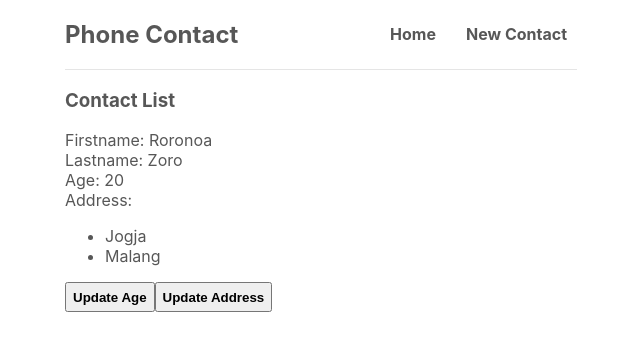
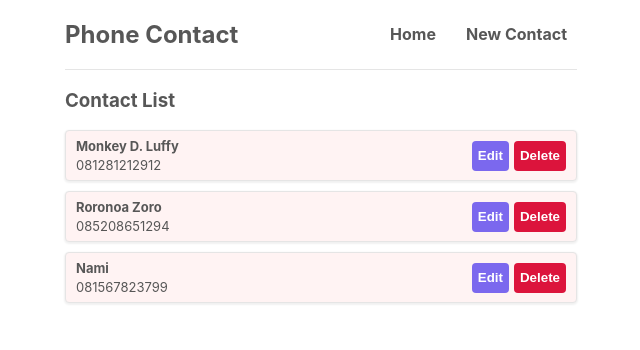
Before and after one commit to haerulmutakin/phone-contact-manager, a React (Create React App) app: page / in a window 1280 px wide. Shown: the top 350 px of the page, without its empty margins (319-959 px from the left). Built offline with nearby package versions, Linux system fonts and the light colour scheme; the HTML template or start-up script is replaced by a standard one.

Commit message:
episode 8: Outputting List

```diff
--- a/src/Home.js
+++ b/src/Home.js
@@ -1,46 +1,27 @@
 import { useState } from 'react';
 
 const Home = () => {
-    const [person, setPerson] = useState({
-        firstname: 'Roronoa',
-        lastname: 'Zoro',
-        age: 20,
-        address: {
-            address1: 'Jogja',
-            address2: 'Malang'
-        }
-    });
-
-    const handleUpdateAge = () => {
-        setPerson({
-            ...person,
-            age: 22
-        });
-    }
-
-    const handleUpdateAddress = () => {
-        setPerson({
-            ...person,
-            address: {
-                ...person.address,
-                address2: 'Surabaya'
-            }
-        });
-    }
+    const [contacts, setContacts] = useState([
+        {id: 1, name: 'Monkey D. Luffy', number: '081281212912'},
+        {id: 2, name: 'Roronoa Zoro', number: '085208651294'},
+        {id: 3, name: 'Nami', number: '081567823799'}
+    ]);
 
     return (
         <div className="home">
             <h3>Contact List</h3>
-            <div>Firstname: {person.firstname}</div>
-            <div>Lastname: {person.lastname}</div>
-            <div>Age: {person.age}</div>
-            <div>Address:</div>
-            <ul>
-                <li>{person.address.address1}</li>
-                <li>{person.address.address2}</li>
-            </ul>
-            <button onClick={handleUpdateAge}>Update Age</button>
-            <button onClick={handleUpdateAddress}>Update Address</button>
+            {contacts.map((contact) => (
+                <div className="contact" key={contact.id}>
+                    <div className="contact-info">
+                        <p className="contact-name">{contact.name}</p>
+                        <p>{contact.number}</p>
+                    </div>
+                    <div className="contact-actions">
+                        <button className="btn btn-primary">Edit</button>
+                        <button className="btn btn-danger">Delete</button>
+                    </div>
+                </div>
+            ))}
         </div>
      );
 }
```
